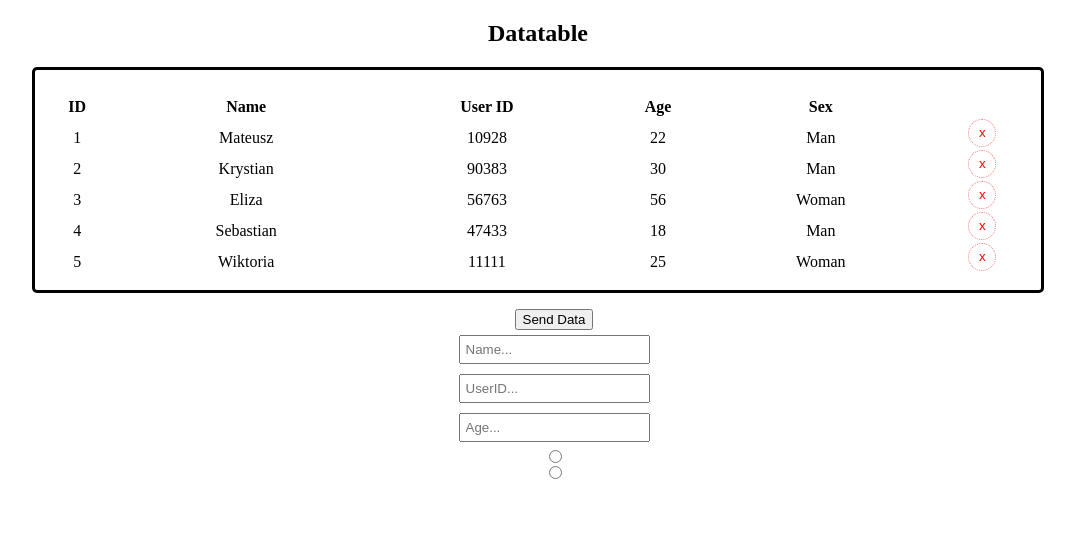
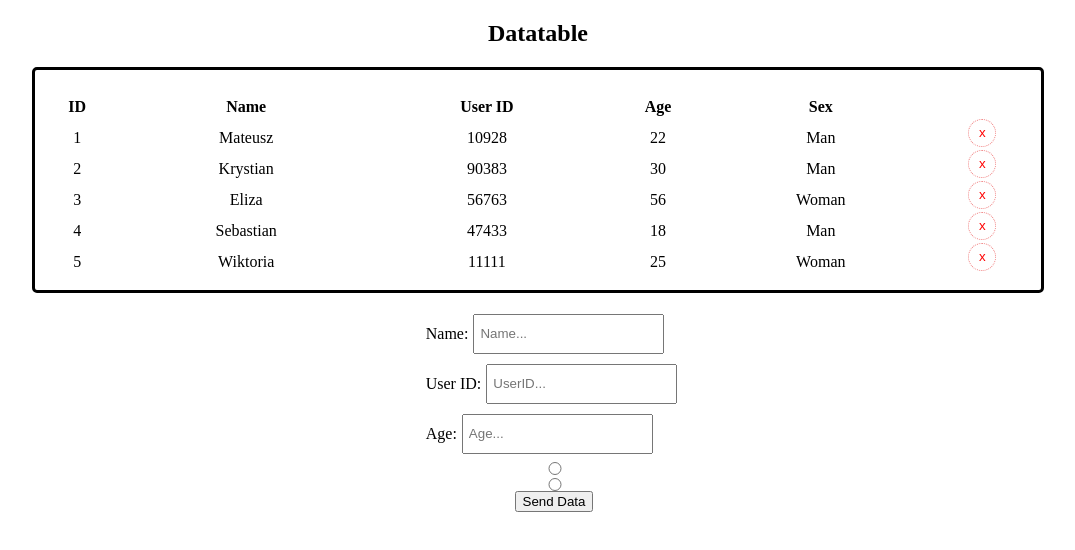
Before and after one commit to Sebucha/LocalStorage, a plain HTML site: page index.html in a window 1280 px wide. Shown: the top 550 px of the page, without its empty margins (102-1177 px from the left). Drawn offline with Linux system fonts and the light colour scheme.

Commit message:
feat(forms): added ID for new User

```diff
--- a/script.js
+++ b/script.js
@@ -15,15 +15,6 @@ setData(db);
 
 // Global flag for loading state to be represented in HTML
 let isLoading = false;
-// const loader = document.createElement("div");
-// const observerBtn = document.createElement("button");
-// loader.appendChild(observerBtn);
-// document.body.appendChild(loader);
-// loader.setAttribute("id", "value");
-// observerBtn.setAttribute("id", "something");
-
-// document.getElementById("something").innerHTML = "push me";
-
 function Subject() {
 	this.observers = []; //array of obsrvers functions
 }
@@ -144,6 +135,80 @@ createTableInnerElements();
 
 const forms = document.createElement("div");
 const submitInput = document.createElement("input");
+
+const formsBox = document.createElement("div");
+forms.appendChild(formsBox);
+formsBox.setAttribute("class", "formsBox");
+
+const box1 = document.createElement("div");
+box1.setAttribute("class", "box");
+formsBox.appendChild(box1);
+const textBoxName = document.createElement("p");
+textBoxName.innerHTML = "Name:";
+box1.appendChild(textBoxName);
+const newName = document.createElement("input");
+box1.appendChild(newName);
+newName.setAttribute("placeholder", "Name...");
+newName.setAttribute("class", "newForm");
+
+const box2 = document.createElement("div");
+box2.setAttribute("class", "box");
+formsBox.appendChild(box2);
+const textBoxUID = document.createElement("p");
+textBoxUID.innerHTML = "User ID:";
+box2.appendChild(textBoxUID);
+const newUserID = document.createElement("input");
+box2.appendChild(newUserID);
+newUserID.setAttribute("placeholder", "UserID...");
+newUserID.setAttribute("class", "newForm");
+
+const box3 = document.createElement("div");
+box3.setAttribute("class", "box");
+formsBox.appendChild(box3);
+const textBoxAge = document.createElement("p");
+textBoxAge.innerHTML = "Age:";
+box3.appendChild(textBoxAge);
+const newAge = document.createElement("input");
+box3.appendChild(newAge);
+newAge.setAttribute("placeholder", "Age...");
+newAge.setAttribute("class", "newForm");
+
+const man = document.createElement("input");
+formsBox.appendChild(man);
+man.setAttribute("type", "radio");
+
+const woman = document.createElement("input");
+formsBox.appendChild(woman);
+woman.setAttribute("type", "radio");
+
+function newID() {
+	const newID = db.length + 1;
+	return newID;
+}
+newID();
+
+const sendData = () => {
+	if (newName.value.length >= 3) {
+		const newObj = db.push({
+			id: newID(),
+			name: newName.value,
+			uId: parseInt(newUserID.value),
+			age: parseInt(newAge.value),
+		});
+	} else {
+		alert("Man, newName is too short.");
+	}
+
+	newName.value = "";
+	newUserID.value = "";
+	newAge.value = "";
+
+	console.log(db);
+};
+
+submitInput.addEventListener("click", sendData);
+console.log(db);
+
 document.body.appendChild(forms);
 forms.appendChild(submitInput);
 forms.setAttribute("class", "forms");
@@ -152,43 +217,3 @@ submitInput.setAttribute("type", "submit");
 // submitInput.setAttribute("class", "submitData");
 submitInput.setAttribute("value", "Send Data");
 submitInput.setAttribute("name", "name");
-
-const newName = document.createElement("input");
-forms.appendChild(newName);
-newName.setAttribute("placeholder", "Name...");
-newName.setAttribute("class", "newForm");
-
-const newUserID = document.createElement("input");
-forms.appendChild(newUserID);
-newUserID.setAttribute("placeholder", "UserID...");
-newUserID.setAttribute("class", "newForm");
-
-const newAge = document.createElement("input");
-forms.appendChild(newAge);
-newAge.setAttribute("placeholder", "Age...");
-newAge.setAttribute("class", "newForm");
-
-const man = document.createElement("input");
-forms.appendChild(man);
-man.setAttribute("type", "radio");
-
-const woman = document.createElement("input");
-forms.appendChild(woman);
-woman.setAttribute("type", "radio");
-
-const sendData = () => {
-	const newObj = db.push({
-		name: newName.value,
-		uId: parseInt(newUserID.value),
-		age: parseInt(newAge.value),
-	});
-	// db.push({ sex: newSex.value });
-	newName.value = "";
-	newUserID.value = "";
-	newAge.value = "";
-	localStorage.getItem(newObj);
-
-	console.log(db);
-};
-submitInput.addEventListener("click", sendData);
-console.log(db);
--- a/styles.css
+++ b/styles.css
@@ -118,3 +118,14 @@ label {
 	background-color: rgb(221, 143, 143);
 	color: white;
 }
+
+.box {
+	display: flex;
+}
+
+.formsBox {
+	position: relative;
+	display: flex;
+	flex-direction: column;
+	margin: auto;
+}
```
